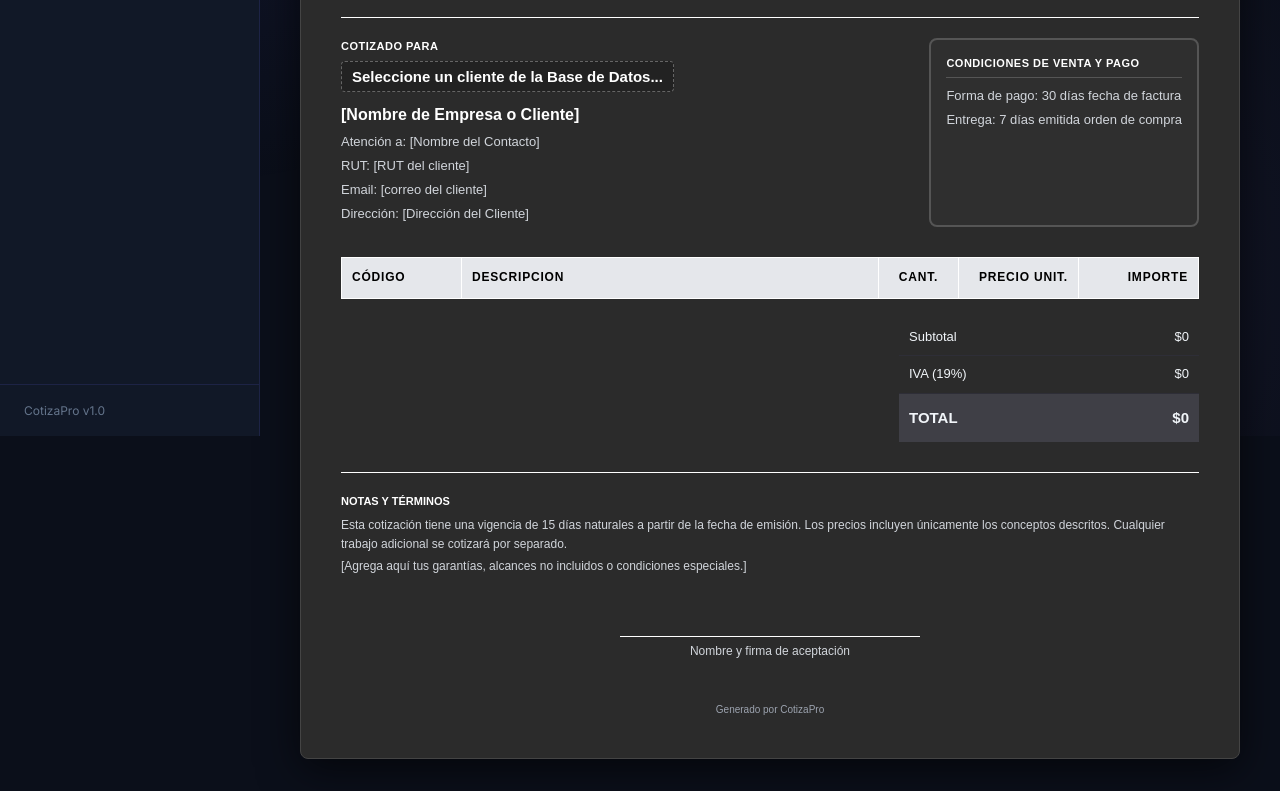
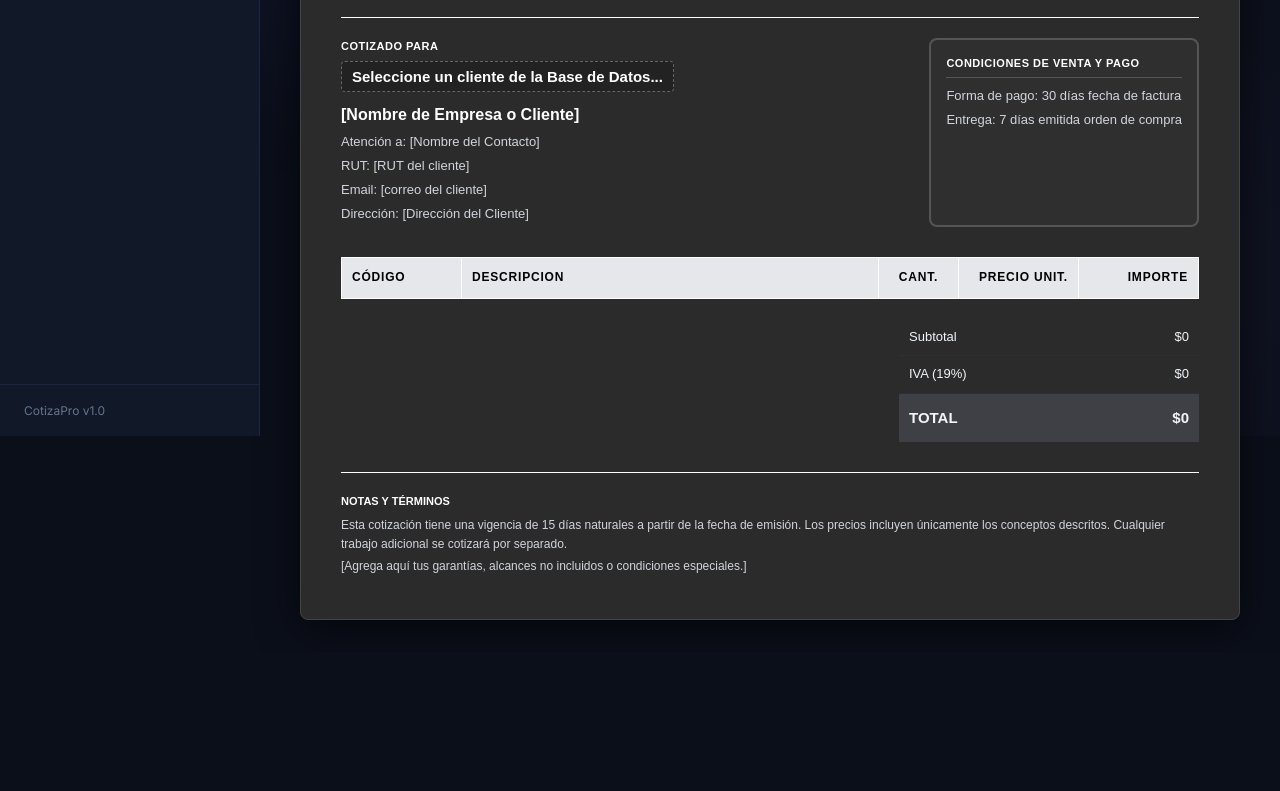
Before and after one commit to Pipeepr/cotizador-empresa, a plain HTML site: page frontend/index.html in a window 1280 px wide. Shown: the part 364-1155 px from the top of the page. After the commit the page ends 1016 px from the top, so only its background shows below. Drawn offline with Linux system fonts and the light colour scheme; no server answers.

Commit message:
Remove signature and CotizaPro watermark to prevent 2-page print layout

```diff
--- a/frontend/index.html
+++ b/frontend/index.html
@@ -203,14 +203,6 @@
                     <p>[Agrega aquí tus garantías, alcances no incluidos o condiciones especiales.]</p>
                 </div>
 
-                <div class="doc-signature">
-                    <div class="line"></div>
-                    <p contenteditable="true" spellcheck="false">Nombre y firma de aceptación</p>
-                </div>
-
-                <div class="doc-footer">
-                    Generado por CotizaPro
-                </div>
             </div>
         </div>
 
```
